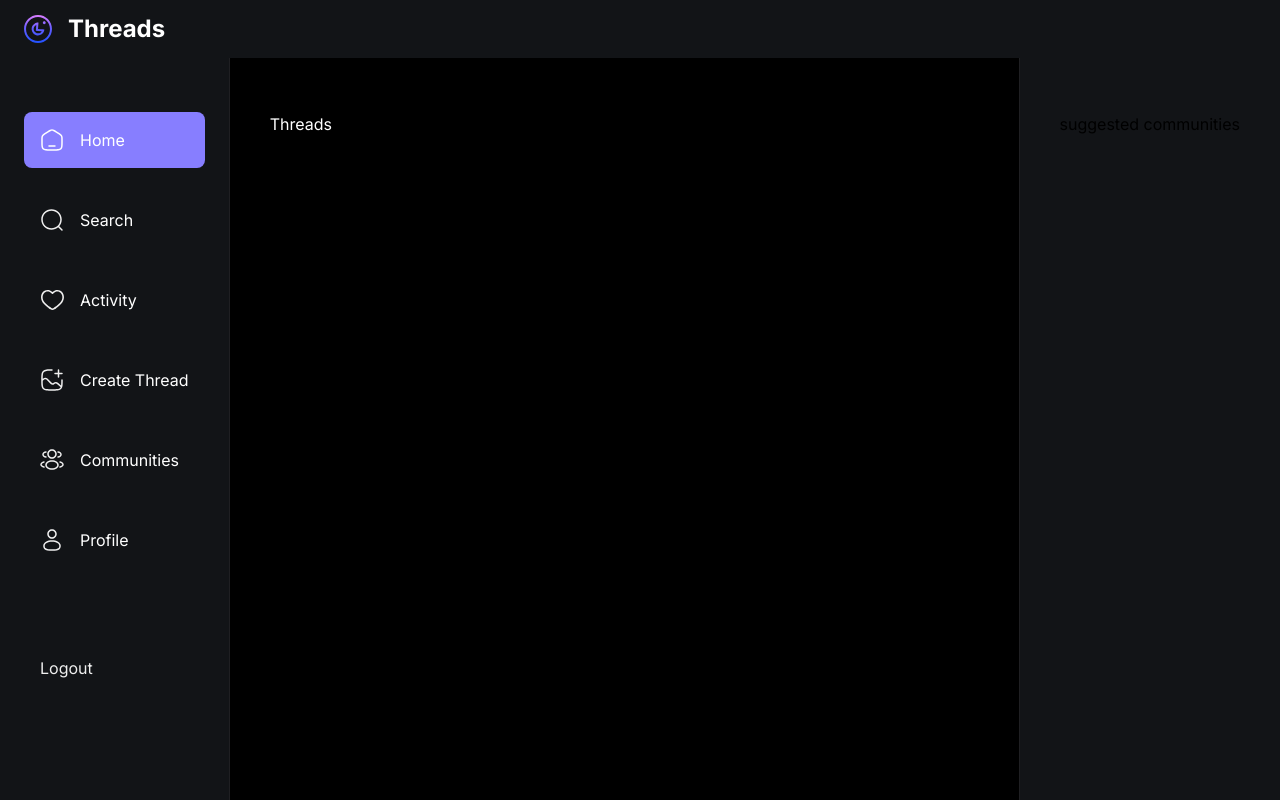
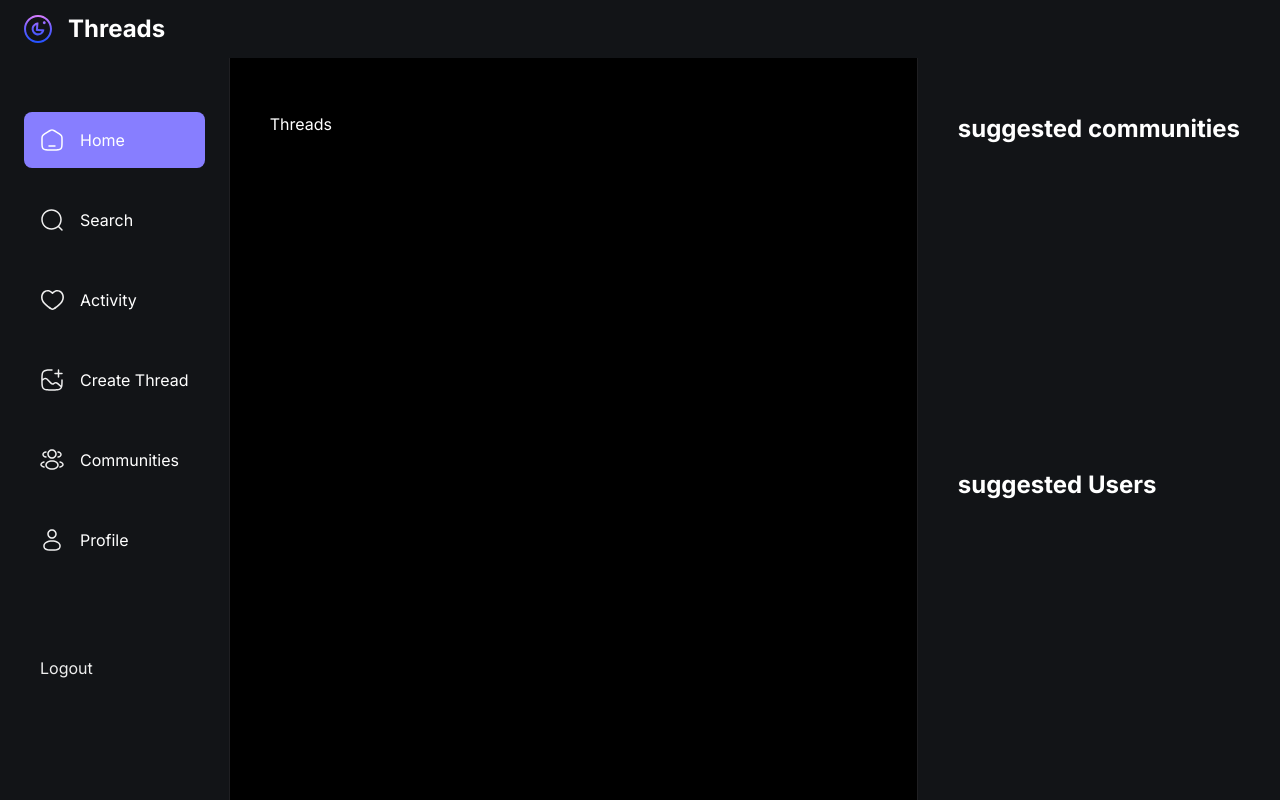
Before and after one commit to joffreynk/threads-clone, a Next.js app: page / in a window 1280 px wide. Built offline with nearby package versions, Linux system fonts and the light colour scheme; no server answers.

Commit message:
fix changes

```diff
--- a/package.json
+++ b/package.json
@@ -10,6 +10,7 @@
   },
   "dependencies": {
     "@clerk/nextjs": "^4.23.2",
+    "@clerk/themes": "^1.7.5",
     "@types/node": "20.4.10",
     "@types/react": "18.2.20",
     "@types/react-dom": "18.2.7",
--- a/src/components/shared/RightSideBar.tsx
+++ b/src/components/shared/RightSideBar.tsx
@@ -1,10 +1,19 @@
 
 const RightSideBar = () => {
-  return <section className="custom-scrollbar rightsidebar">
-    <div className="flex flex-1 flex-col justify-start">
-      <h3>suggested communities</h3>
-    </div>
-  </section>;
+  return (
+    <section className="custom-scrollbar rightsidebar">
+      <div className="flex flex-1 flex-col justify-start">
+        <h3 className="text-heading3-bold text-light-1">
+          suggested communities
+        </h3>
+      </div>
+      <div className="flex flex-1 flex-col justify-start">
+        <h3 className="text-heading3-bold text-light-1">
+          suggested Users
+        </h3>
+      </div>
+    </section>
+  );
 }
 
 export default RightSideBar
--- a/src/components/shared/topnavbar.tsx
+++ b/src/components/shared/topnavbar.tsx
@@ -1,8 +1,7 @@
 import { SignedIn, SignOutButton, OrganizationSwitcher } from '@clerk/nextjs'
 import Image from 'next/image'
 import Link from 'next/link'
-import React from 'react'
-
+import {dark} from '@clerk/themes'
 function TopNavBar() {
   return (
     <nav className='topbar'>
@@ -22,6 +21,7 @@ function TopNavBar() {
         </div>
         <OrganizationSwitcher
           appearance={{
+            baseTheme: dark,
             elements: {
               organizationSwitcherTrigger: 'py-2 px-4'
             }
```
Also changed, not shown: 1 other file (tests, documents, lock files or other folders).
